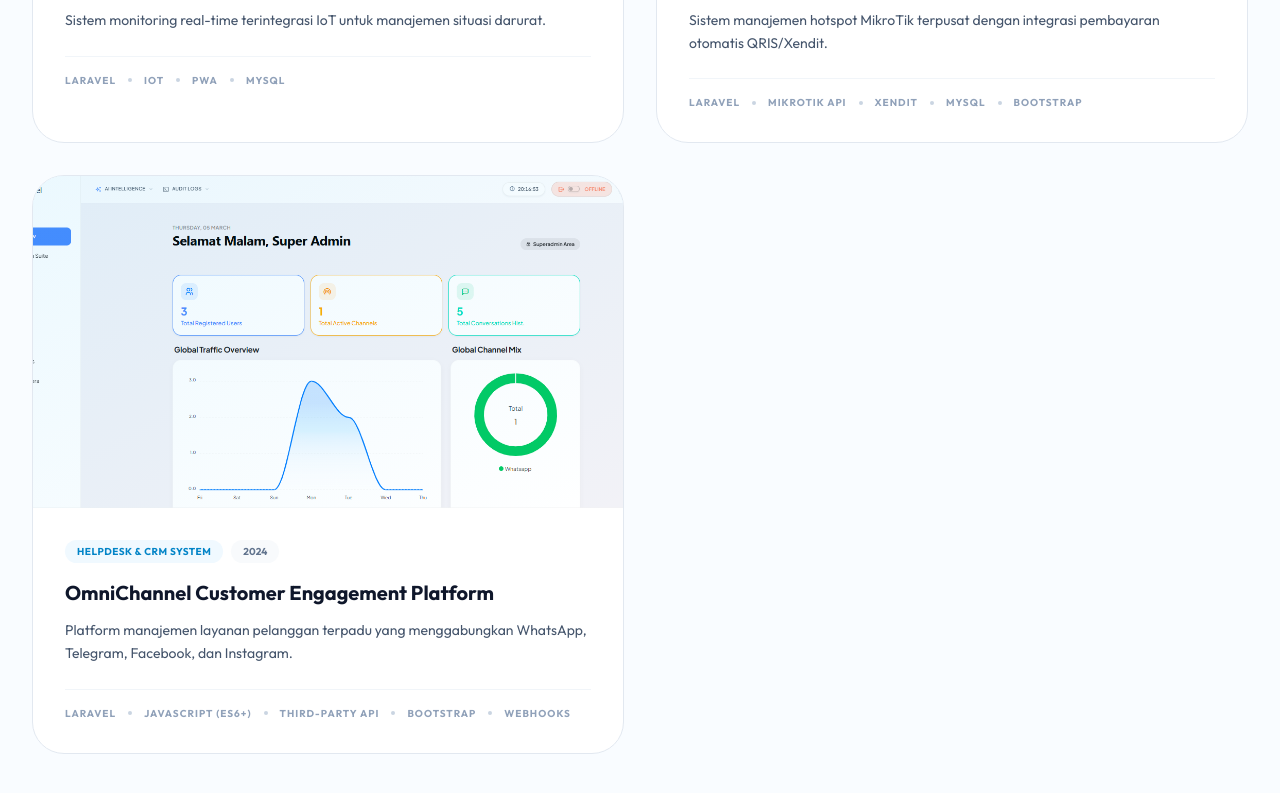
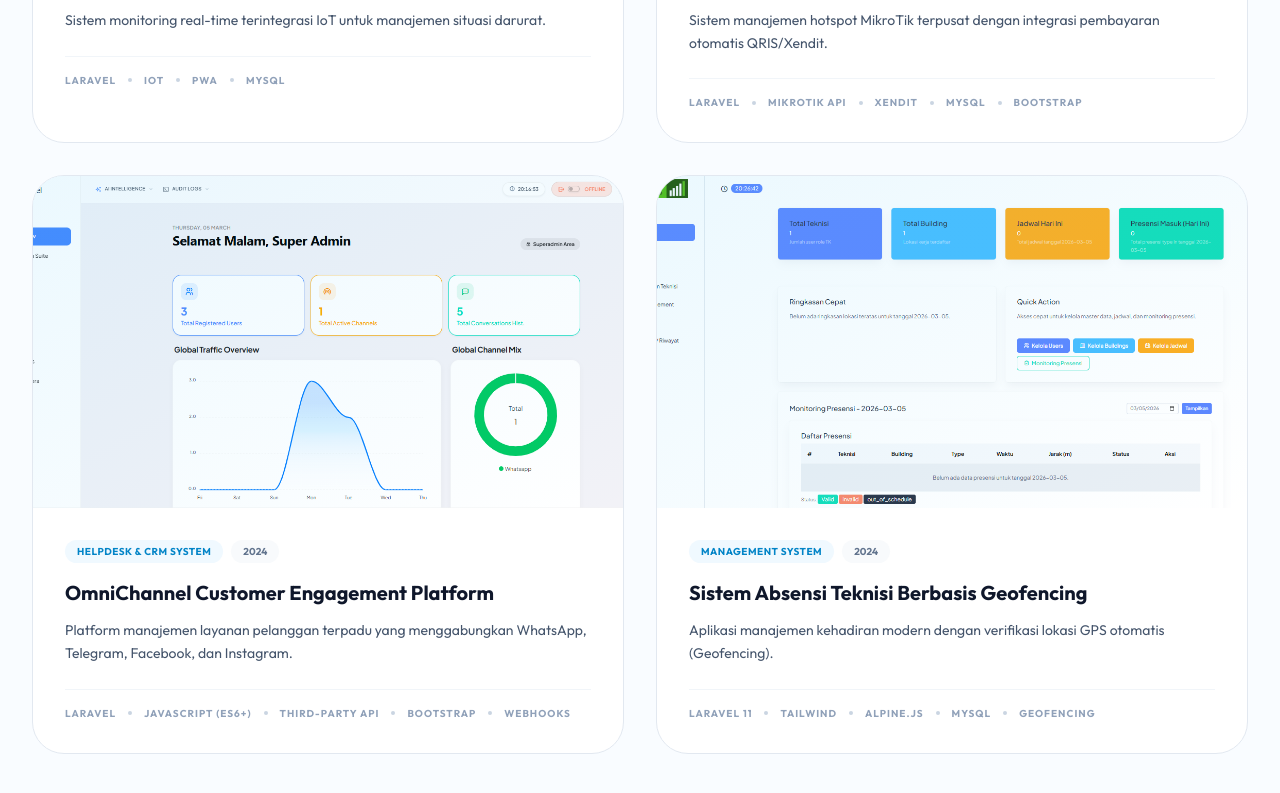
Before and after one commit to ikkyrazzi/ikkyrazzi.github.io, a website built with Vite: page index.html in a window 1280 px wide. Shown: the part 3003-3796 px from the top of the page. Built offline with nearby package versions, Linux system fonts and the light colour scheme.

Commit message:
Feat: Add Geofencing Attendance System project

```diff
--- a/index.html
+++ b/index.html
@@ -411,12 +411,6 @@
               >
                 Semua
               </button>
-              <button
-                class="filter-btn px-4 py-2 text-sm text-slate-500 font-bold hover:text-slate-700 dark:hover:text-slate-300"
-                data-filter="Web App"
-              >
-                Web App
-              </button>
             </div>
           </div>
 
--- a/src/main.js
+++ b/src/main.js
@@ -98,6 +98,42 @@ const PROFILE = {
         "Webhooks",
       ],
       image: "/omni-channel.png",
+      links: [{ label: "Lihat Demo", url: "#", icon: "external" }],
+    },
+    {
+      id: "p8",
+      title: "Sistem Absensi Teknisi Berbasis Geofencing",
+      year: "2024",
+      type: "Management System",
+      desc: "Aplikasi manajemen kehadiran modern dengan verifikasi lokasi GPS otomatis (Geofencing).",
+      fullDesc: `
+        <p>Sistem Absensi Teknisi KMPS dirancang untuk meningkatkan kedisiplinan dan akurasi data kerja teknisi di lapangan menggunakan verifikasi lokasi otomatis.</p>
+
+        <div class="mt-6 space-y-6">
+          <div>
+            <h4 class="font-bold text-slate-900 dark:text-white mb-2">Fitur Unggulan:</h4>
+            <ul class="list-disc pl-5 space-y-1 text-sm">
+              <li><strong>Real-time Geofencing:</strong> Verifikasi lokasi GPS otomatis untuk Check-In/Out di radius gedung.</li>
+              <li><strong>Automated Shift Matching:</strong> Validasi absensi berdasarkan jadwal shift dinamis.</li>
+              <li><strong>RBAC:</strong> Pemisahan hak akses Admin, Manager, dan Teknisi yang aman.</li>
+              <li><strong>Reporting System:</strong> Ekspor laporan kehadiran bulanan/harian ke format Excel.</li>
+              <li><strong>Monitoring Dashboard:</strong> Visualisasi status kehadiran teknisi secara real-time.</li>
+            </ul>
+          </div>
+
+          <div>
+            <h4 class="font-bold text-slate-900 dark:text-white mb-2">Teknologi & Package:</h4>
+            <ul class="list-disc pl-5 space-y-1 text-sm text-slate-600 dark:text-slate-400">
+              <li><strong>Laravel 11:</strong> Core framework dengan PHP 8.2+.</li>
+              <li><strong>Tailwind CSS & Alpine.js:</strong> Frontend modern dan interaktif.</li>
+              <li><strong>Spatie Permission:</strong> Manajemen hak akses (RBAC) yang granular.</li>
+              <li><strong>Maatwebsite Excel:</strong> Sistem pelaporan data yang efisien.</li>
+            </ul>
+          </div>
+        </div>
+      `,
+      stack: ["Laravel 11", "Tailwind", "Alpine.js", "MySQL", "Geofencing"],
+      image: "/absensi-teknisi.png",
       links: [{ label: "Lihat Demo", url: "#", icon: "external" }],
     },
   ],
```
Also changed, not shown: public/absensi-teknisi.png (added).
